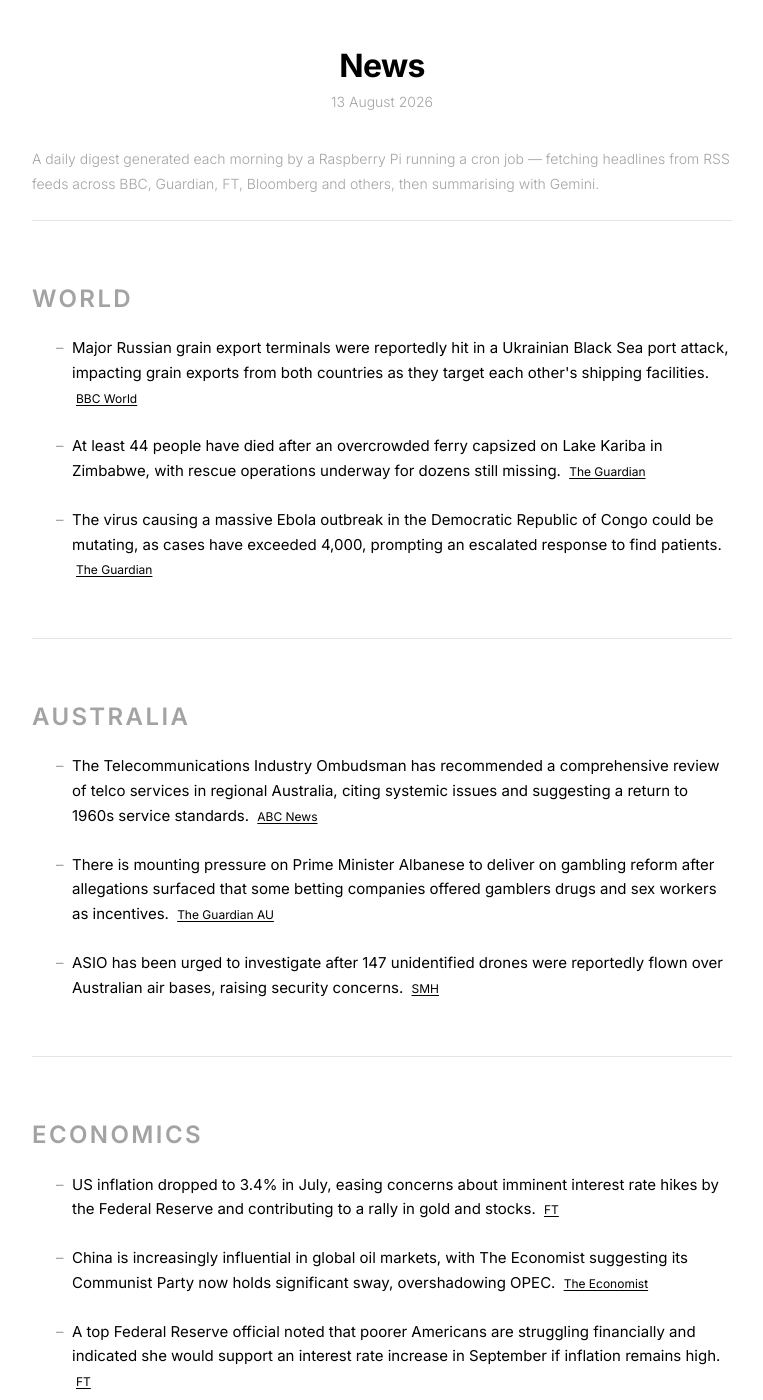
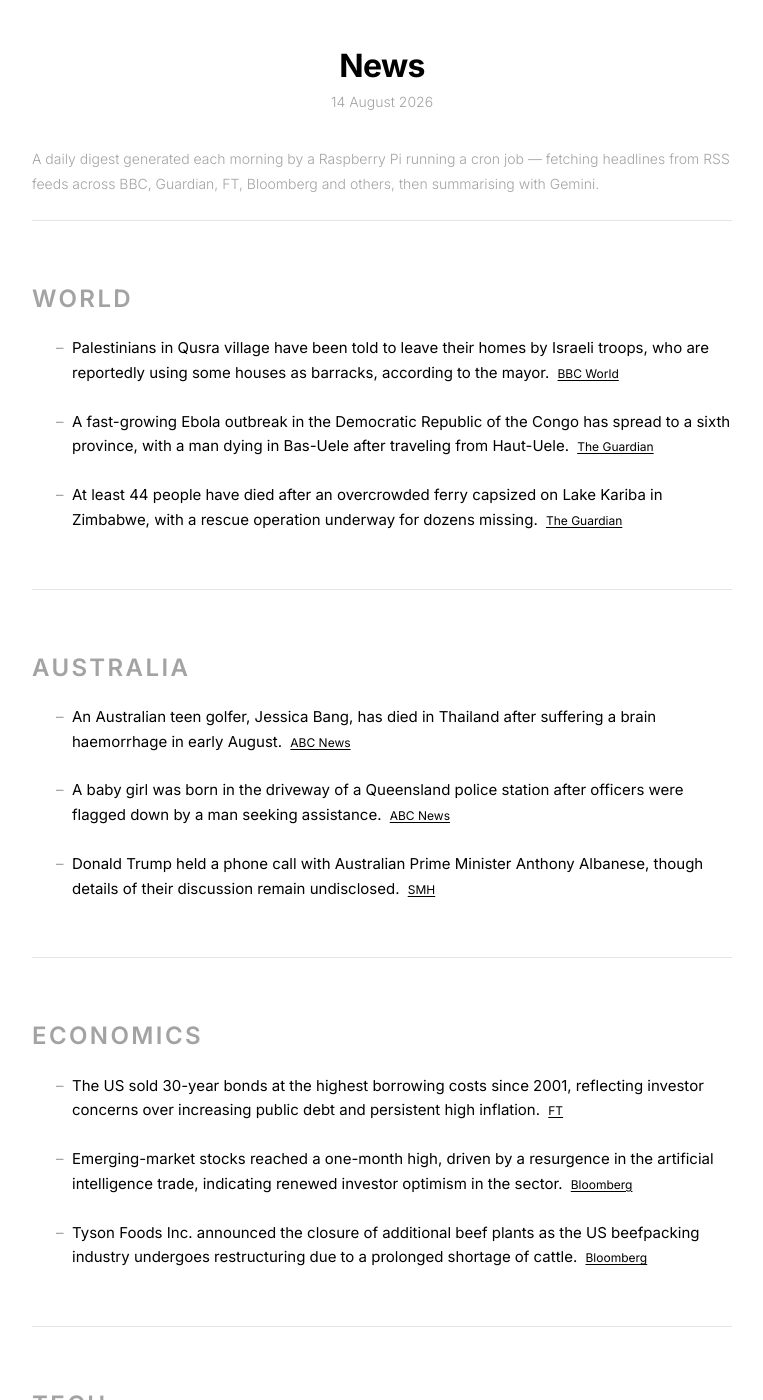
Before and after one commit to s-jac/s-jac.github.io, a Jekyll site: the page built from projects/news.html, in a window 1280 px wide and 1400 px high. Shown: the whole window, without its empty margins (258-1021 px from the left). Built offline with Jekyll 4.4.1, drawn with Linux system fonts in a browser that asks for light colours; some of the changed text lies outside the part shown.

Commit message:
daily news update 14 August 2026

```diff
--- a/_data/news.json
+++ b/_data/news.json
@@ -1,22 +1,22 @@
 {
-  "date": "13 August 2026",
-  "generated_at": "2026-08-12T21:00:27.140181+00:00",
+  "date": "14 August 2026",
+  "generated_at": "2026-08-13T21:00:25.305070+00:00",
   "sections": [
     {
       "heading": "World",
       "bullets": [
         {
-          "text": "Major Russian grain export terminals were reportedly hit in a Ukrainian Black Sea port attack, impacting grain exports from both countries as they target each other's shipping facilities.",
+          "text": "Palestinians in Qusra village have been told to leave their homes by Israeli troops, who are reportedly using some houses as barracks, according to the mayor.",
           "source": "BBC World",
           "url": "https://www.bbc.com/news/world"
         },
         {
-          "text": "At least 44 people have died after an overcrowded ferry capsized on Lake Kariba in Zimbabwe, with rescue operations underway for dozens still missing.",
+          "text": "A fast-growing Ebola outbreak in the Democratic Republic of the Congo has spread to a sixth province, with a man dying in Bas-Uele after traveling from Haut-Uele.",
           "source": "The Guardian",
           "url": "https://www.theguardian.com"
         },
         {
-          "text": "The virus causing a massive Ebola outbreak in the Democratic Republic of Congo could be mutating, as cases have exceeded 4,000, prompting an escalated response to find patients.",
+          "text": "At least 44 people have died after an overcrowded ferry capsized on Lake Kariba in Zimbabwe, with a rescue operation underway for dozens missing.",
           "source": "The Guardian",
           "url": "https://www.theguardian.com"
         }
@@ -26,17 +26,17 @@
       "heading": "Australia",
       "bullets": [
         {
-          "text": "The Telecommunications Industry Ombudsman has recommended a comprehensive review of telco services in regional Australia, citing systemic issues and suggesting a return to 1960s service standards.",
+          "text": "An Australian teen golfer, Jessica Bang, has died in Thailand after suffering a brain haemorrhage in early August.",
           "source": "ABC News",
           "url": "https://www.abc.net.au/news"
         },
         {
-          "text": "There is mounting pressure on Prime Minister Albanese to deliver on gambling reform after allegations surfaced that some betting companies offered gamblers drugs and sex workers as incentives.",
-          "source": "The Guardian AU",
-          "url": "https://www.theguardian.com/au"
+          "text": "A baby girl was born in the driveway of a Queensland police station after officers were flagged down by a man seeking assistance.",
+          "source": "ABC News",
+          "url": "https://www.abc.net.au/news"
         },
         {
-          "text": "ASIO has been urged to investigate after 147 unidentified drones were reportedly flown over Australian air bases, raising security concerns.",
+          "text": "Donald Trump held a phone call with Australian Prime Minister Anthony Albanese, though details of their discussion remain undisclosed.",
           "source": "SMH",
           "url": "https://www.smh.com.au"
         }
@@ -46,19 +46,19 @@
       "heading": "Economics",
       "bullets": [
         {
-          "text": "US inflation dropped to 3.4% in July, easing concerns about imminent interest rate hikes by the Federal Reserve and contributing to a rally in gold and stocks.",
+          "text": "The US sold 30-year bonds at the highest borrowing costs since 2001, reflecting investor concerns over increasing public debt and persistent high inflation.",
           "source": "FT",
           "url": "https://www.ft.com"
         },
         {
-          "text": "China is increasingly influential in global oil markets, with The Economist suggesting its Communist Party now holds significant sway, overshadowing OPEC.",
-          "source": "The Economist",
-          "url": "https://www.economist.com/finance-and-economics"
+          "text": "Emerging-market stocks reached a one-month high, driven by a resurgence in the artificial intelligence trade, indicating renewed investor optimism in the sector.",
+          "source": "Bloomberg",
+          "url": "https://www.bloomberg.com/markets"
         },
         {
-          "text": "A top Federal Reserve official noted that poorer Americans are struggling financially and indicated she would support an interest rate increase in September if inflation remains high.",
-          "source": "FT",
-          "url": "https://www.ft.com"
+          "text": "Tyson Foods Inc. announced the closure of additional beef plants as the US beefpacking industry undergoes restructuring due to a prolonged shortage of cattle.",
+          "source": "Bloomberg",
+          "url": "https://www.bloomberg.com/markets"
         }
       ]
     }
```
